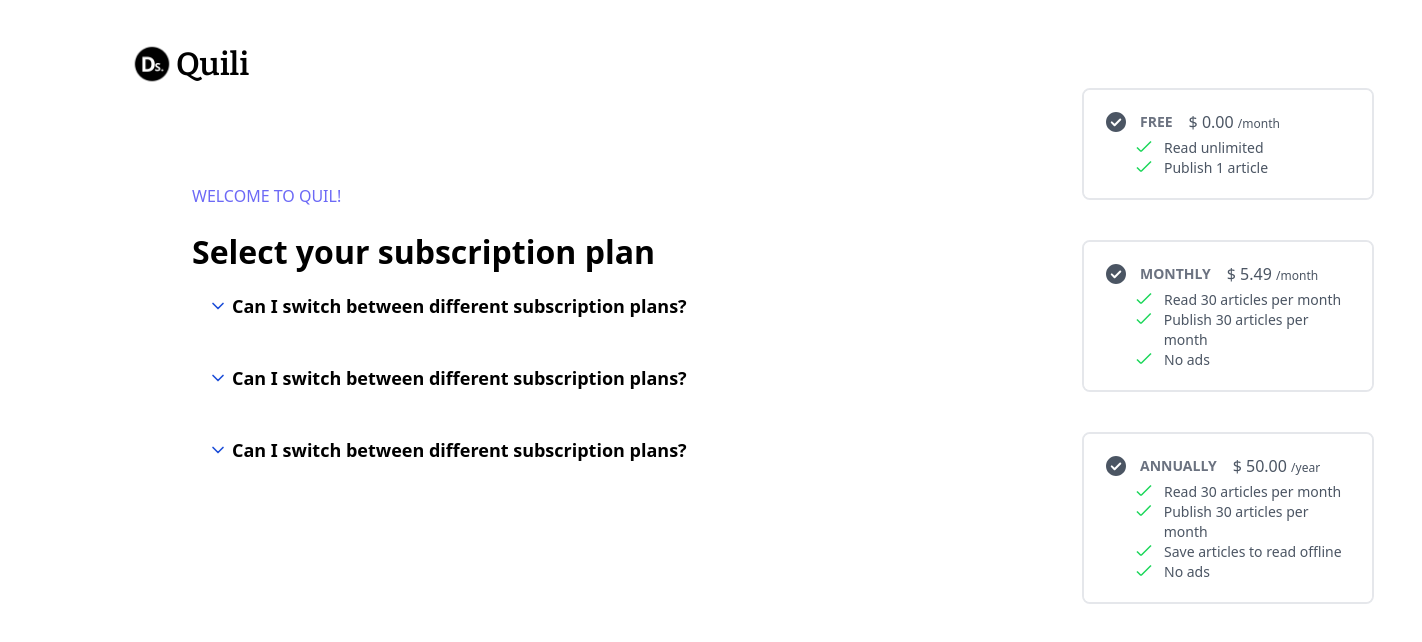
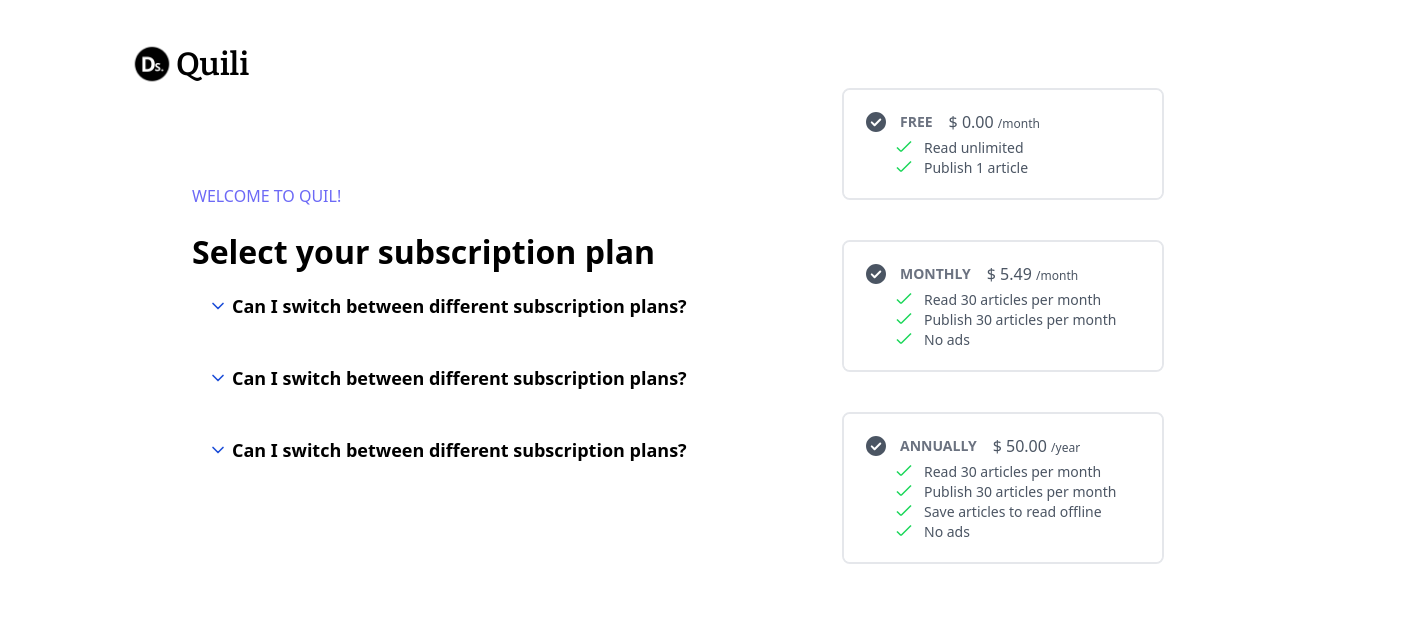
Before and after one commit to VopperCommunity/vopper-shares, a SvelteKit app: page /pricing in a window 1280 px wide. Shown: the top 642 px of the page, 1422 px wide, since content can reach past the window. Built offline with nearby package versions, Linux system fonts and the light colour scheme.

Commit message:
added value attribute with the pricing

```diff
--- a/src/components/pricing/PlansComponent.svelte
+++ b/src/components/pricing/PlansComponent.svelte
@@ -1,15 +1,21 @@
-<script>
+<script lang="ts">
   export let title;
   export let price;
-  export let options = [];
+  export let options: any = [];
 </script>
 
-<div class="mx-auto max-w-6xl px-12 mb-10 ml-48">
-  <div class="flex flex-wrap gap-3 border-2 rounded-lg">
+<div class="mb-10 gap-3 border-2 rounded-lg">
+  <div class="flex flex-wrap">
     <label class="cursor-pointer">
-      <input id="selected" type="radio" class="peer sr-only" name="pricing" />
+      <input
+        id="selected"
+        type="radio"
+        class="peer sr-only"
+        name="pricing"
+        value={price}
+      />
       <div
-        class="w-72 max-w-xl rounded-md bg-white p-5 text-gray-600 ring-2 ring-transparent transition-all hover:shadow peer-checked:text-[#6c69f6] peer-checked:ring-[#6c69f6] peer-checked:ring-offset-2"
+        class="w-[318px] rounded-md bg-white p-5 text-gray-600 ring-2 ring-transparent transition-all hover:shadow peer-checked:text-[#6c69f6] peer-checked:ring-[#6c69f6] peer-checked:ring-offset-2"
       >
         <div class="flex flex-col gap-1">
           <div class="flex items-center">
```
